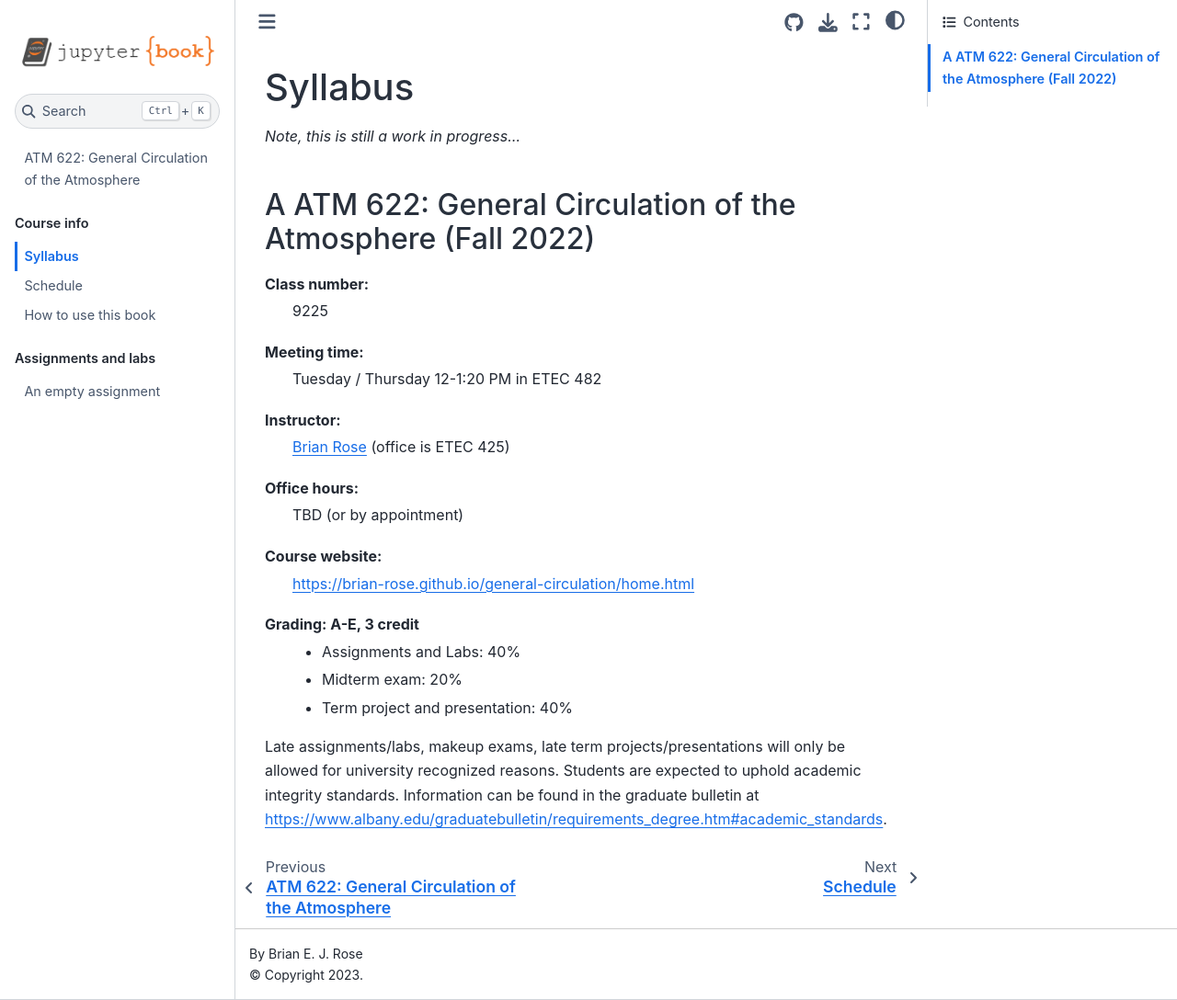
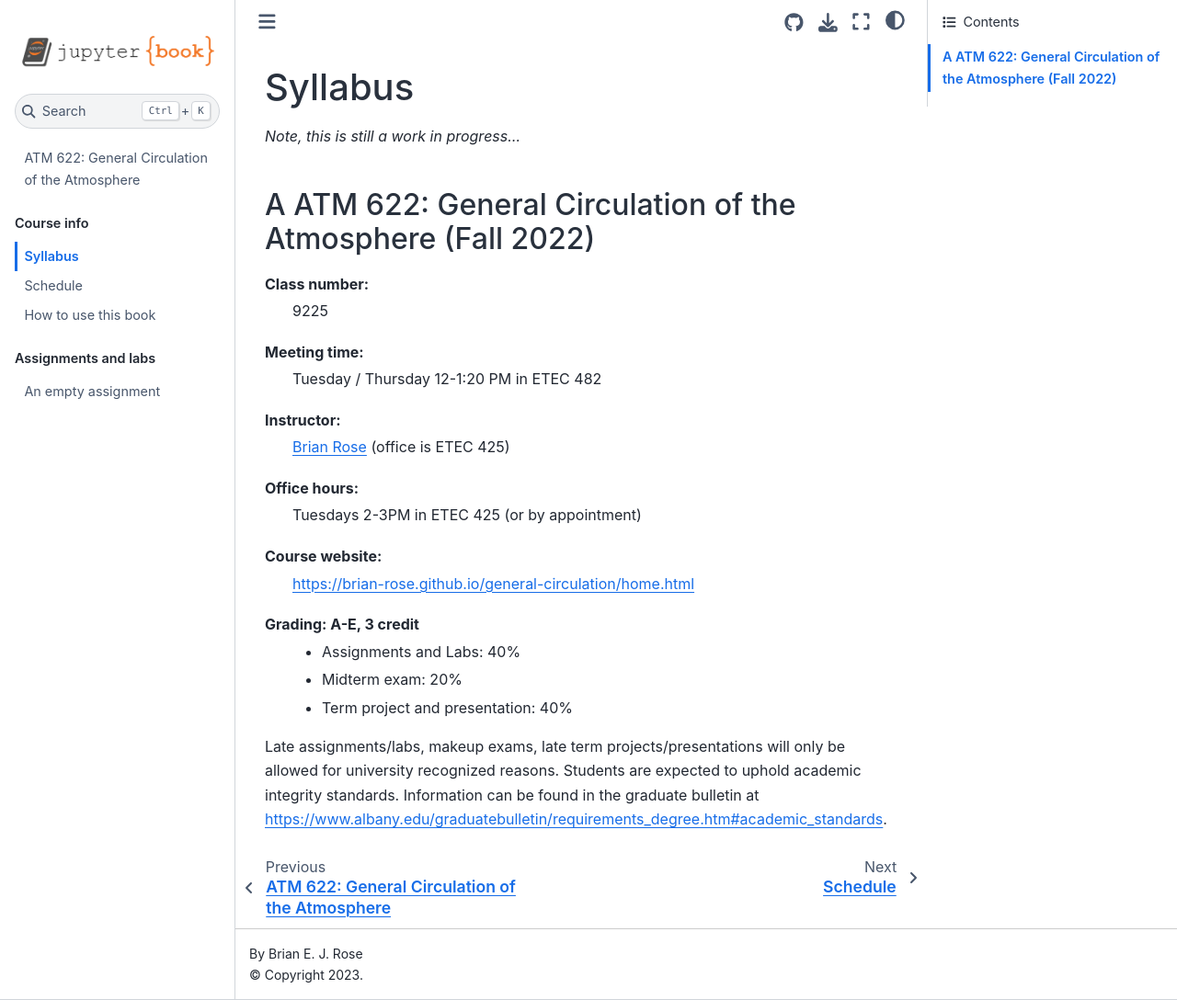
Before and after one commit to brian-rose/general-circulation, a Jupyter Book: the page built from info/syllabus.md, in a window 1280 px wide and 1088 px high. Shown: the whole window at 92% size. Built offline with Jupyter Book 1.0.4 settings and Sphinx 7.4.7 and the Sphinx Book theme 1.1.4, drawn with Linux system fonts in a browser that asks for light colours; pages that are not in the unit, such as notebooks, are missing from menus.

Commit message:
Add office hours to syllabus

```diff
--- a/info/syllabus.md
+++ b/info/syllabus.md
@@ -14,7 +14,7 @@ Instructor:
 : [Brian Rose](https://www.atmos.albany.edu/facstaff/brose/) (office is ETEC 425)
 
 Office hours:
-: TBD (or by appointment)
+: Tuesdays 2-3PM in ETEC 425 (or by appointment)
 
 Course website:
 : [https://brian-rose.github.io/general-circulation/home.html](https://brian-rose.github.io/general-circulation/home.html)
```
